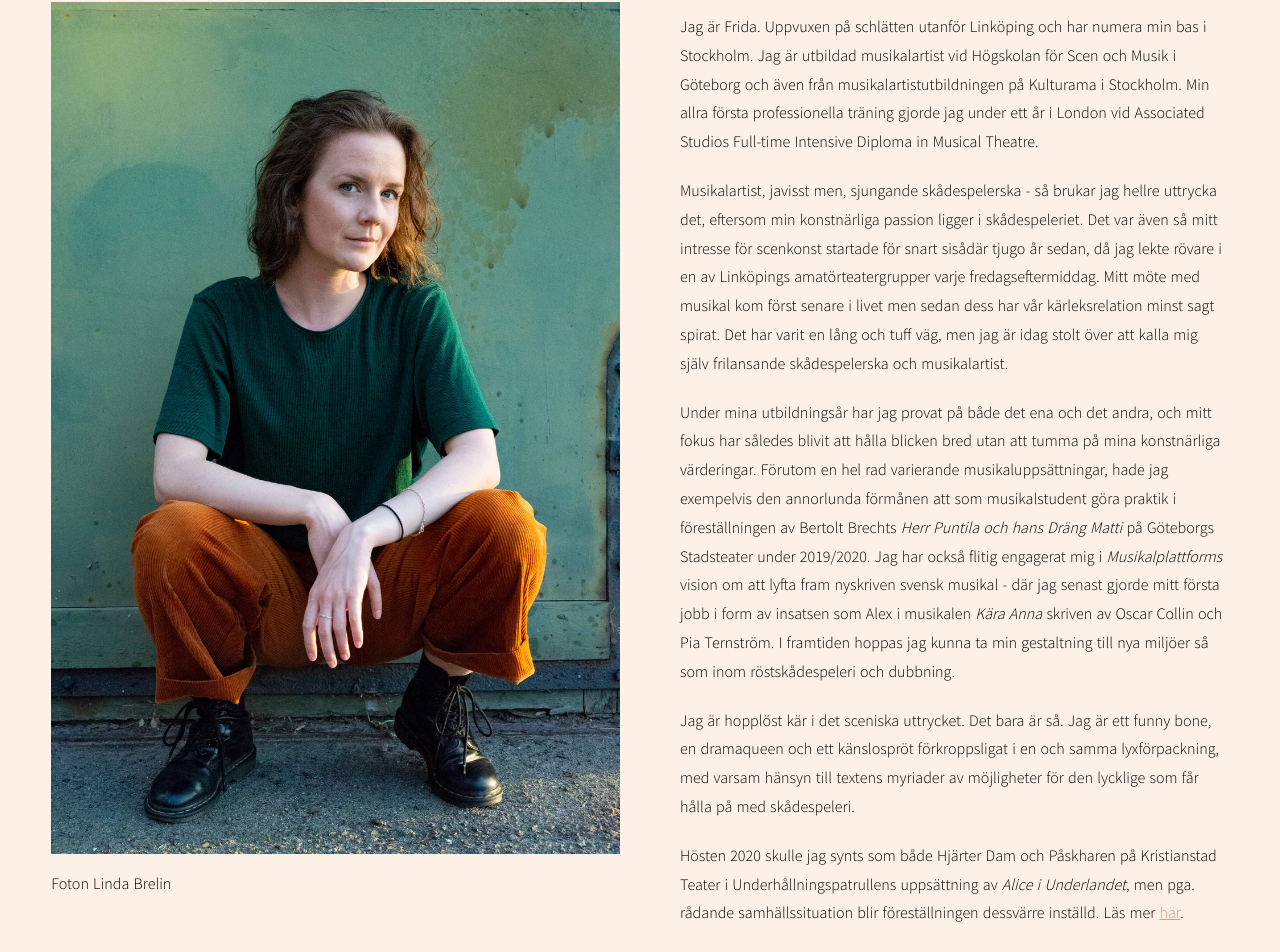
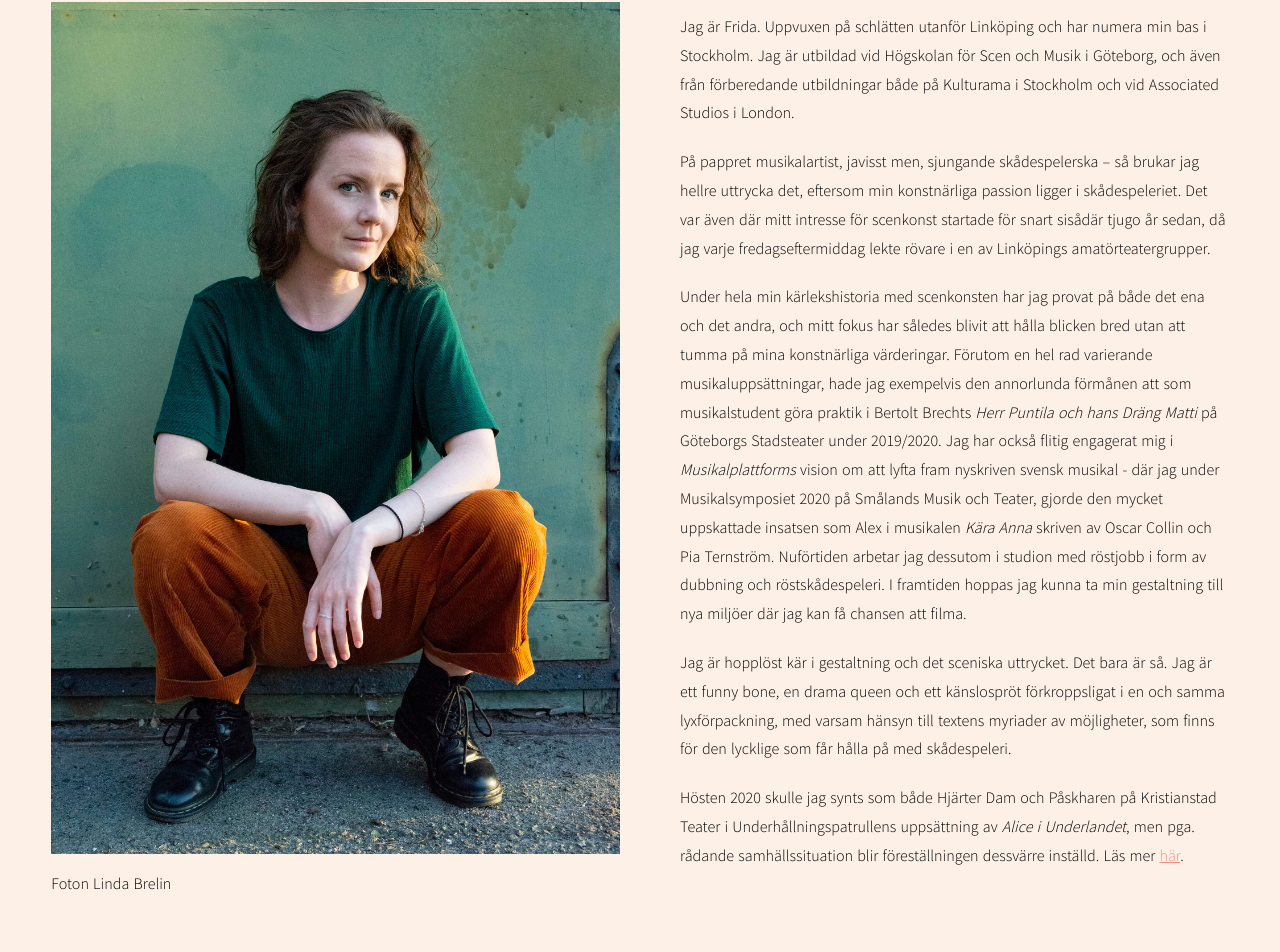
Before and after one commit to kindstrom-solutions/fridalinnell, a Nuxt app: page /om-mig in a window 1280 px wide. Shown: the part 868-1820 px from the top of the page. Built offline with nearby package versions, Linux system fonts and the light colour scheme.

Commit message:
Nikolaj har ändrat Frida uppdatering 1

```diff
--- a/pages/cv.vue
+++ b/pages/cv.vue
@@ -29,7 +29,7 @@
       <p>Längd / 168 cm</p>
       <p>Språk / Svenska, engelska, enklare spanska</p>
       <p>Dialekt / Östgötska, scensvenska</p>
-      <p>Dans / God dansare och behärskar jazz och balett mycket väl. Behärskar även enklare modern, stepp och street</p>
+      <p>Dans / God dansare och behärskar jazz, modern och balett mycket väl. </p>
       <p>Övrigt / Gymnastik, notläsning, självlärd på gitarr, B-körkort</p>
     </div>
     <div class="cv-section">
@@ -39,15 +39,14 @@
       <p>2014 / 1 Year Full-time Intensive Diploma in Musical Theatre / Associated Studios, London</p>
     </div>
     <div class="scene-section">
-      <h4>Scenisk erfarenhet</h4>
+      <h4>Yrkeserfarenhet</h4>
+      <p>2021 / TBA (svensk röst) / Warner Bros. SDI Media</p>
+      <p>2020 / <a href="https://se.hbonordic.com/kids/movies/onsketradet/1f10ced-013a36f3e50">The Wishmas Tree</a> / Petra (svensk röst) / SDI Media</p>
       <p>2020 / <a href="https://www.facebook.com/karaannamusikalen/">Kära Anna</a> (Reading) / Alex / Smålands Musik och Teater</p>
       <p>2019/2020 / <a href="https://stadsteatern.goteborg.se/pa-scen/2019-2020/herr-puntila-och-hans-drang-matti/">Herr Puntila och hans dräng Matti</a> / Husan Fina, Lagårdspigan, Fru Gyllenstjärna / Göteborgs Stadsteater</p>
       <p>2018 / Sissel Kyrkjebö’s Jul 2018 / Gästsolist / Lisebergshallen</p>
       <p>2017 / Familjen Addams / Gammelmor / Kolhusteatern</p>
       <p>2016 / Stand-in-Artist Eurovision Song Contest / 1944 av Jamala / Globen (SVT)</p>
-      <h4 style="margin-top: 60px;">Yrkeserfarenhet</h4>
-      <p>2021 / TBA (svensk röst) / Warner Bros. SDI Media</p>
-      <p>2020 / <a href="https://se.hbonordic.com/kids/movies/onsketradet/1f10ced-013a36f3e50">The Wishmas Tree</a> / Petra (svensk röst) / SDI Media</p>
       <h4 style="margin-top: 60px;">Scenisk erfarenhet under utbildning</h4>
       <p>2020 / Delar ur <a href="https://www.scenfilm.se/2020/06/15/sorg-och-besvikelse-blev-till-kreativitet-vid-musikalutbildningen/">Tänk/Om</a> / Betty / Högskolan för Scen och Musik</p>
       <p>2019 / <a href="https://www.facebook.com/pojkarnamusikalen/">Pojkarna</a> (Reading) / Momo / GöteborgsOperan</p>
--- a/pages/index.vue
+++ b/pages/index.vue
@@ -16,7 +16,7 @@
           Välkommen
         </div>
         <div class="box-text">
-          Frida Linnell är utbildad vid Högskolan för Scen och Musik i Göteborg och arbetar nu som frilansande skådespelerska och musikalartist.
+          Frida Linnell är utbildad vid Högskolan för Scen och Musik i Göteborg och arbetar nu som frilansande skådespelerska.
           Frida sågs senast i läsningen av den nyskrivna musikalen Kära Anna i rollen som Alex, i samband med Musikalsymposiet på Smålands Musik och Teater i maj 2020.
         </div>
         <nuxt-link to="/om-mig" class="box-button">Om mig</nuxt-link>
--- a/pages/om-mig.vue
+++ b/pages/om-mig.vue
@@ -18,23 +18,28 @@
       </div>
       <div class="about-text">
         <p>
-          Jag är Frida. Uppvuxen på schlätten utanför Linköping och har numera min bas i Stockholm. Jag är utbildad musikalartist vid Högskolan för Scen och Musik i Göteborg och även från musikalartistutbildningen på Kulturama i Stockholm. Min
-          allra första professionella träning gjorde jag under ett år i London vid Associated Studios Full-time Intensive Diploma in Musical Theatre.
+          Jag är Frida. Uppvuxen på schlätten utanför Linköping och har numera min bas i Stockholm.
+          Jag är utbildad vid Högskolan för Scen och Musik i Göteborg, och även från förberedande
+          utbildningar både på Kulturama i Stockholm och vid Associated Studios i London.</p>
+        <p>
+          På pappret musikalartist, javisst men, sjungande skådespelerska – så brukar jag hellre uttrycka det,
+          eftersom min konstnärliga passion ligger i skådespeleriet. Det var även där mitt intresse för
+          scenkonst startade för snart sisådär tjugo år sedan, då jag varje fredagseftermiddag lekte
+          rövare i en av Linköpings amatörteatergrupper.
         </p>
         <p>
-          Musikalartist, javisst men, sjungande skådespelerska - så brukar jag hellre uttrycka det, eftersom min konstnärliga passion ligger i skådespeleriet. Det var även så mitt intresse för scenkonst startade för snart sisådär tjugo år sedan,
-          då jag lekte rövare i en av Linköpings amatörteatergrupper varje fredagseftermiddag. Mitt möte med musikal kom först senare i livet men sedan dess har vår kärleksrelation minst sagt spirat. Det har varit en lång och tuff väg, men jag är
-          idag stolt över att kalla mig själv frilansande skådespelerska och musikalartist.
+          Under hela min kärlekshistoria med scenkonsten har jag provat på både det ena och det andra, och mitt fokus har således blivit att hålla blicken bred utan att tumma på mina konstnärliga värderingar. Förutom en hel rad varierande musikaluppsättningar, hade
+          jag exempelvis den annorlunda förmånen att som musikalstudent göra praktik i Bertolt Brechts <em>Herr Puntila och hans Dräng Matti </em>på Göteborgs Stadsteater under 2019/2020. Jag har också flitig engagerat mig i
+          <em>Musikalplattforms</em> vision om att lyfta fram nyskriven svensk musikal - där jag under Musikalsymposiet 2020 på Smålands Musik och Teater, gjorde den mycket
+          uppskattade insatsen som Alex i musikalen <em>Kära Anna </em>skriven av Oscar Collin och Pia Ternström. Nuförtiden arbetar jag dessutom i studion med röstjobb i form av dubbning och
+          röstskådespeleri. I framtiden hoppas jag kunna ta min gestaltning till nya miljöer där jag kan
+          få chansen att filma.
         </p>
         <p>
-          Under mina utbildningsår har jag provat på både det ena och det andra, och mitt fokus har således blivit att hålla blicken bred utan att tumma på mina konstnärliga värderingar. Förutom en hel rad varierande musikaluppsättningar, hade
-          jag exempelvis den annorlunda förmånen att som musikalstudent göra praktik i föreställningen av Bertolt Brechts <em>Herr Puntila och hans Dräng Matti </em>på Göteborgs Stadsteater under 2019/2020. Jag har också flitig engagerat mig i
-          <em>Musikalplattforms</em> vision om att lyfta fram nyskriven svensk musikal - där jag senast gjorde mitt första jobb i form av insatsen som Alex i musikalen <em>Kära Anna </em>skriven av Oscar Collin och Pia Ternström. I framtiden
-          hoppas jag kunna ta min gestaltning till nya miljöer så som inom röstskådespeleri och dubbning.
-        </p>
-        <p>
-          Jag är hopplöst kär i det sceniska uttrycket. Det bara är så. Jag är ett funny bone, en dramaqueen och ett känslospröt förkroppsligat i en och samma lyxförpackning, med varsam hänsyn till textens myriader av möjligheter för den lycklige
-          som får hålla på med skådespeleri.
+          Jag är hopplöst kär i gestaltning och det sceniska uttrycket. Det bara är så. Jag är ett funny
+          bone, en drama queen och ett känslospröt förkroppsligat i en och samma lyxförpackning,
+          med varsam hänsyn till textens myriader av möjligheter, som finns för den lycklige som får
+          hålla på med skådespeleri.
         </p>
         <p>
           Hösten 2020 skulle jag synts som både Hjärter Dam och Påskharen på Kristianstad Teater i Underhållningspatrullens uppsättning av <em>Alice i Underlandet</em>, men pga. rådande samhällssituation blir föreställningen dessvärre inställd.
```
